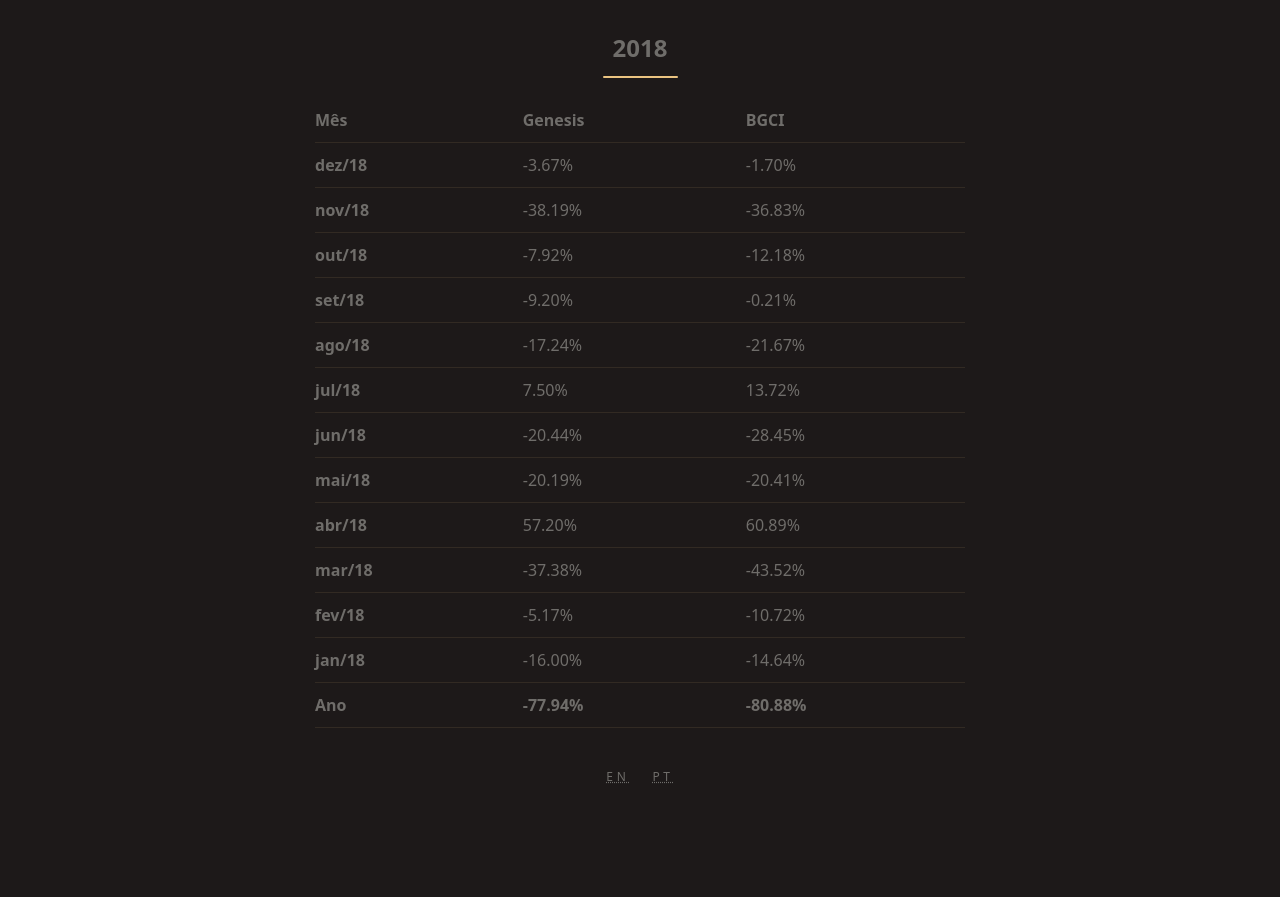
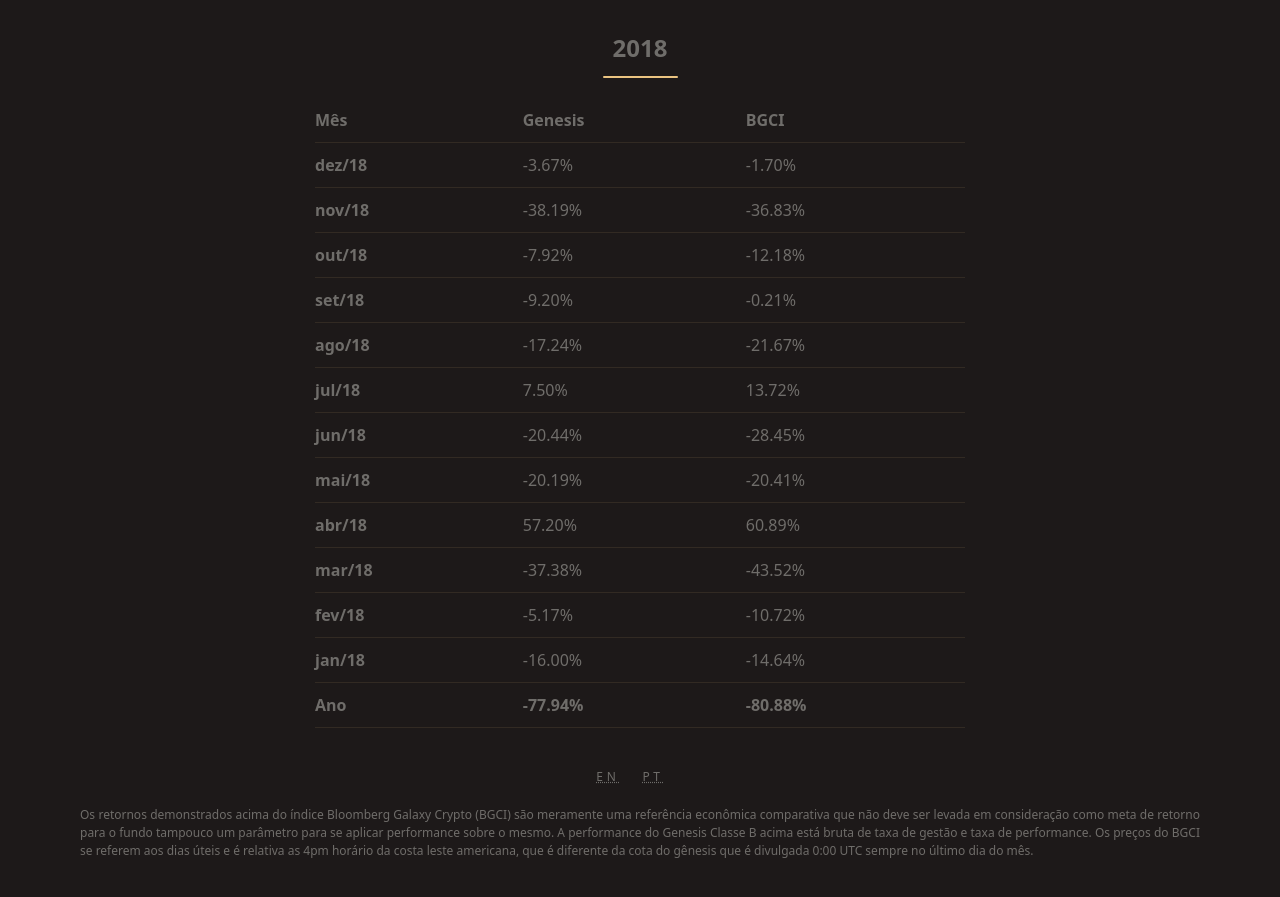
Before and after one commit to ateliedetemas/blpcrypto, a Jekyll site: the page built from _pages/rentabilidade/genesis.md, in a window 1280 px wide and 900 px high, scrolled down 2294 px. Shown: the top 897 px of the window. Built offline with Jekyll 4.4.1, drawn with Linux system fonts in a browser that asks for light colours; before the commit the page ends 3100 px from its top, so only the background shows below that.

Commit message:
Update footer.html

```diff
--- a/_includes/footer.html
+++ b/_includes/footer.html
@@ -16,4 +16,9 @@
     THE BLOOMBERG GALAXY CRYPTO INDEX (BGCI) ESTIMATED RETURNS STATED ON THE TABLE ABOVE ARE MERELY ECONOMIC REFERENCES AND SHALL NOT BE CONTRUCTED AS A PERFORMANCE TARGET TO BE ACHIEVED BY THE FUNDS NOR A PERFORMANCE PARAMETER APPLICABLE TO THEM. GENESIS CLASS B RETURNS ARE GROSS OF MANAGEMENT AND PERFORMANCE FEES.  BGCI ONLY PRICES DURING BUSINESS DAYS WHICH IS DIFFERENT THAN ADMINISTRATOR MARKING OF 0:00 UTC ON THE LAST CALENDER DAY OF THE MONTH.
     </p>
   {% endif %}
+  {% if page.url == "/rentabilidade/genesis/" %}
+  <p class="disclaimer">
+    Os retornos demonstrados acima do índice Bloomberg Galaxy Crypto (BGCI) são meramente uma referência econômica comparativa que não deve ser levada em consideração como meta de retorno para o fundo tampouco um parâmetro para se aplicar performance sobre o mesmo. A performance do Genesis Classe B acima está bruta de taxa de gestão e taxa de performance. Os preços do BGCI se referem aos dias úteis e é relativa as 4pm horário da costa leste americana, que é diferente da cota do gênesis que é divulgada 0:00 UTC sempre no último dia do mês.
+    </p>
+  {% endif %}
 </footer>
```
